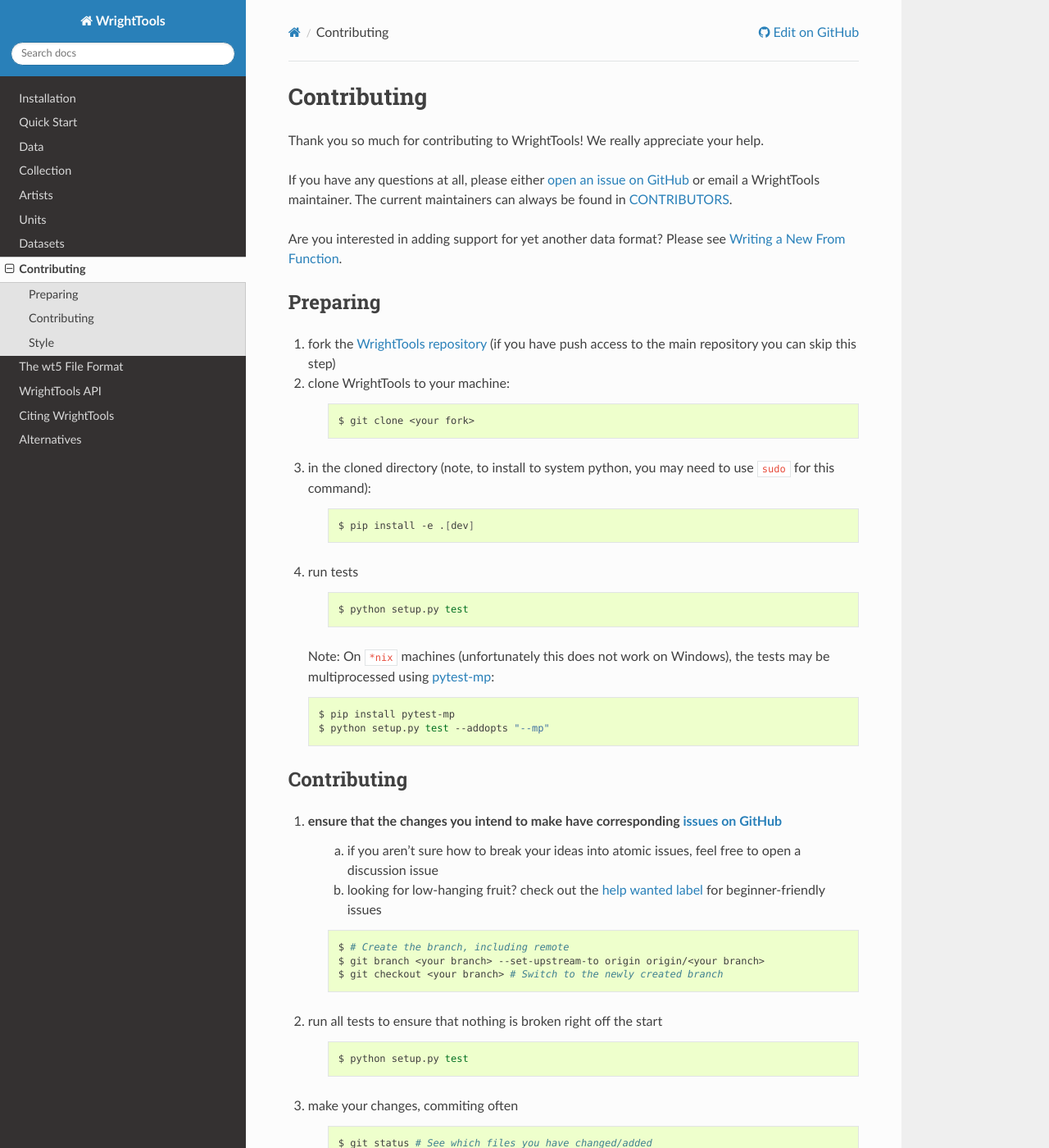
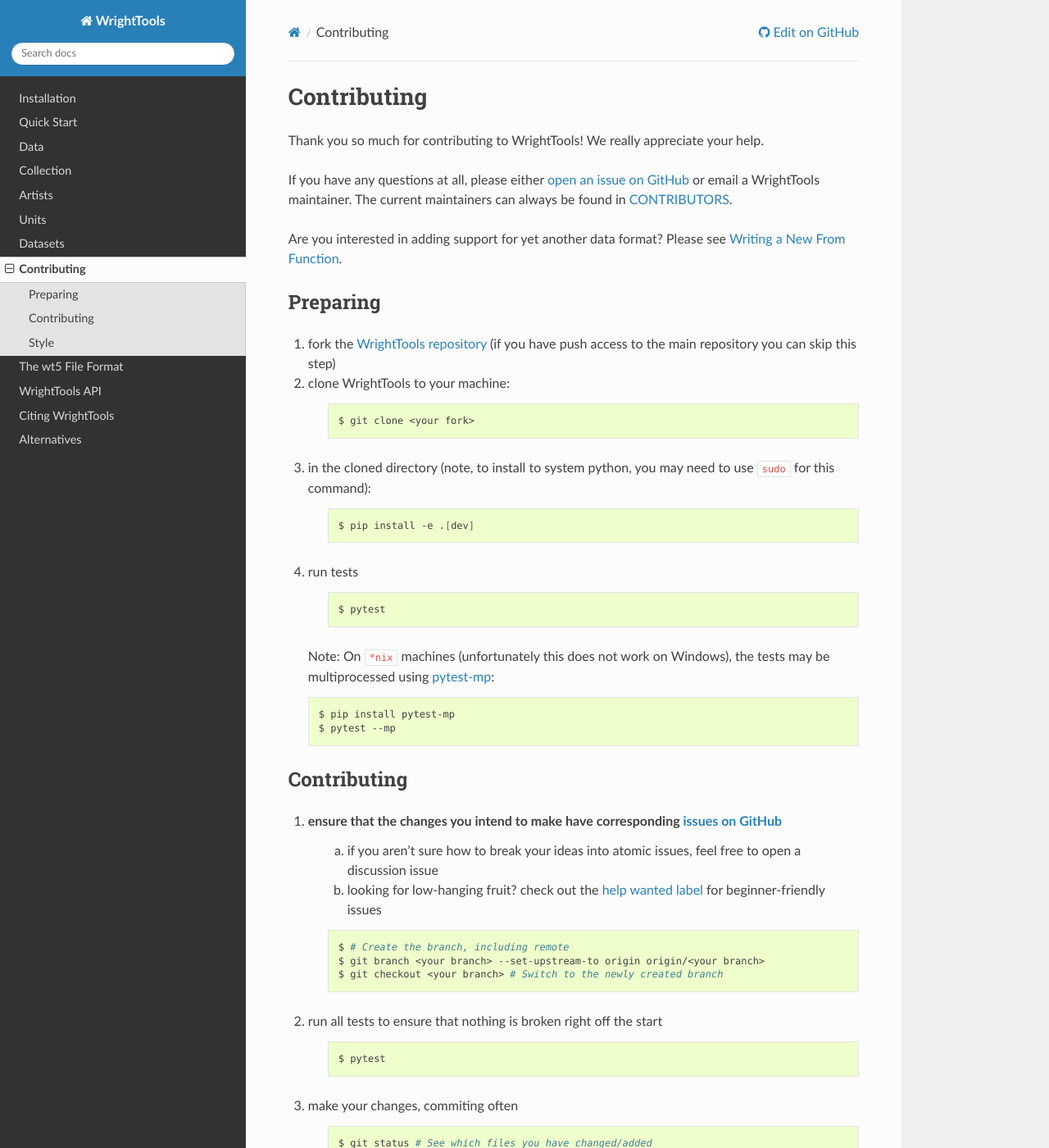
Before and after one commit to wright-group/WrightTools, a Sphinx documentation site: the page built from docs/contributing.rst, in a window 1280 px wide and 1400 px high. Shown: the whole window at 82% size. Built offline with Sphinx 7.4.7 and the Read the Docs theme 2.0.0, drawn with Linux system fonts in a browser that asks for light colours; pages that are not in the unit, such as notebooks, are missing from menus; the version number could not be read and is left out.

Commit message:
Update docs to use pytest directly, remove unused scripts

```diff
--- a/appveyor.yml
+++ b/appveyor.yml
@@ -23,4 +23,4 @@
 build: false  # Not a C# project, build stuff at the test step instead.
 
 test_script:
-  - "%PYTHON%/python setup.py test"
+  - "%PYTHON%/python -m pytest"
--- a/docs/contributing.rst
+++ b/docs/contributing.rst
@@ -32,7 +32,7 @@
 
     .. code-block:: bash
 
-        $ python setup.py test
+        $ pytest
 
    Note: On ``*nix`` machines (unfortunately this does not work on Windows),
    the tests may be multiprocessed using `pytest-mp <https://github.com/ansible/pytest-mp>`_:
@@ -40,7 +40,7 @@
    .. code-block:: bash
 
        $ pip install pytest-mp
-       $ python setup.py test --addopts "--mp"
+       $ pytest --mp
 
 
 Contributing
@@ -60,7 +60,7 @@
 
     .. code-block:: bash
 
-        $ python setup.py test
+        $ pytest
 
 #. make your changes, commiting often
 
```
Also changed, not shown: 2 other files.
